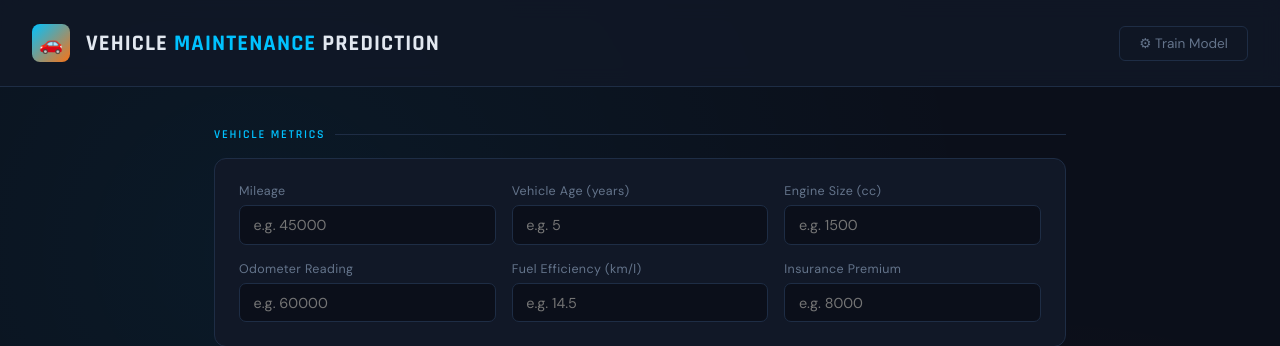
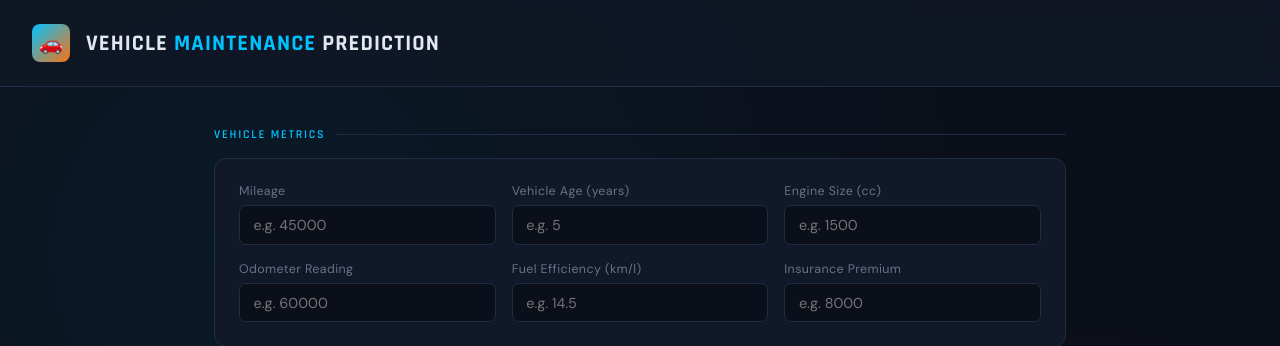
Before and after one commit to upratham/Vehicle-Maintenance-Prediction-MLOps, a FastAPI app: page / in a window 1280 px wide. Shown: the top 346 px of the page. Run offline with FastAPI, Linux system fonts and the light colour scheme; parts of the project's set-up code (start-up, migrations or seed data) failed here and were passed over.

Commit message:
CICD push-1

```diff
--- a/app.py
+++ b/app.py
@@ -106,15 +106,15 @@ async def index(request: Request):
     )
 
 
-@app.get("/train")
-async def trainRouteClient():
-    """Endpoint to initiate the model training pipeline."""
-    try:
-        train_pipeline = TrainPipeline()
-        train_pipeline.run_pipeline()
-        return Response("Training successful!!!")
-    except Exception as e:
-        return Response(f"Error Occurred! {e}")
+# @app.get("/train")
+# async def trainRouteClient():
+#     """Endpoint to initiate the model training pipeline."""
+#     try:
+#         train_pipeline = TrainPipeline()
+#         train_pipeline.run_pipeline()
+#         return Response("Training successful!!!")
+#     except Exception as e:
+#         return Response(f"Error Occurred! {e}")
 
 
 @app.post("/")
--- a/templates/index.html
+++ b/templates/index.html
@@ -11,7 +11,6 @@
 <header class="header">
     <div class="header-icon">🚗</div>
     <h1>Vehicle <span>Maintenance</span> Prediction</h1>
-    <a href="/train" class="train-btn">⚙ Train Model</a>
 </header>
 
 <main class="main">
```
Also changed, not shown: .github/workflows/aws.yaml.
